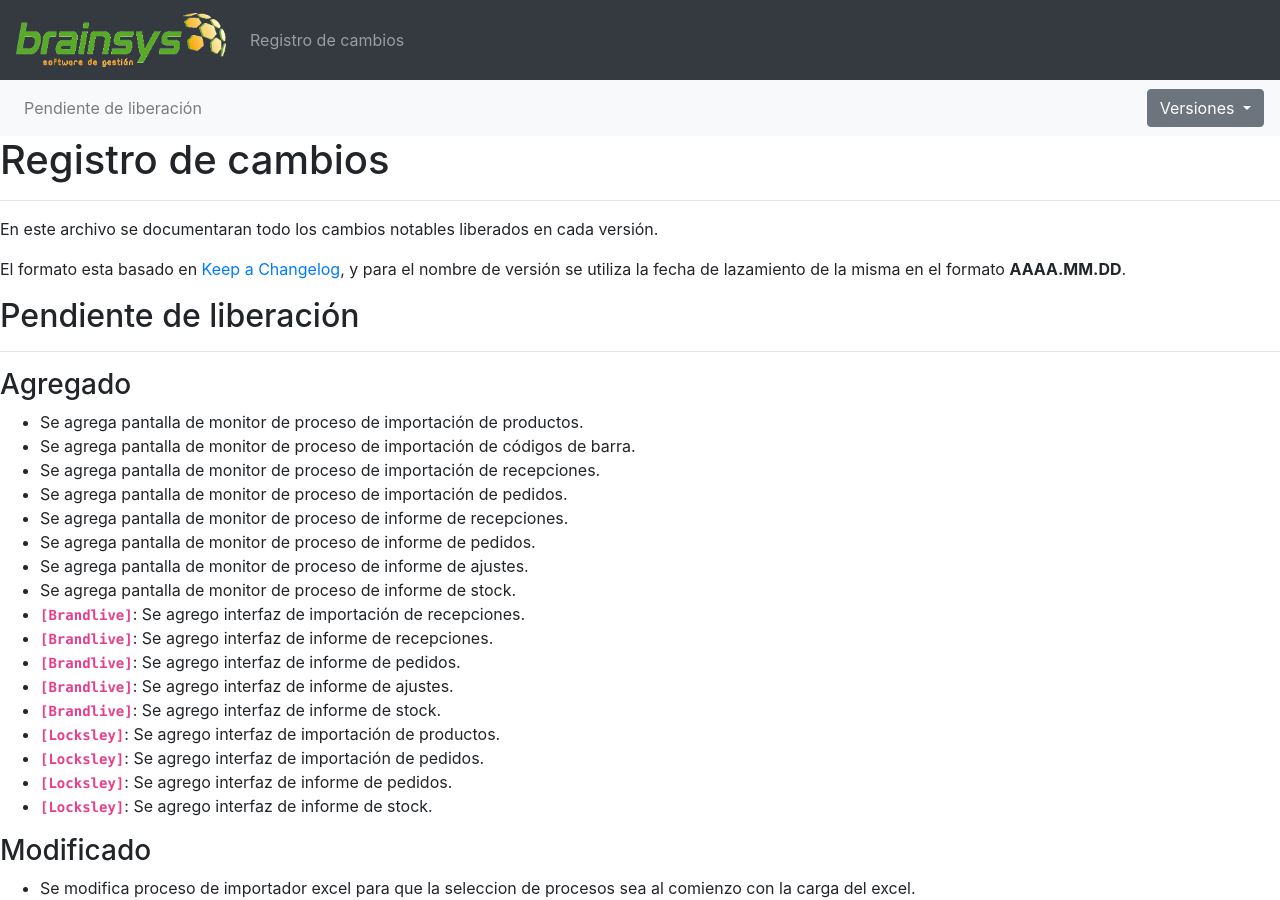
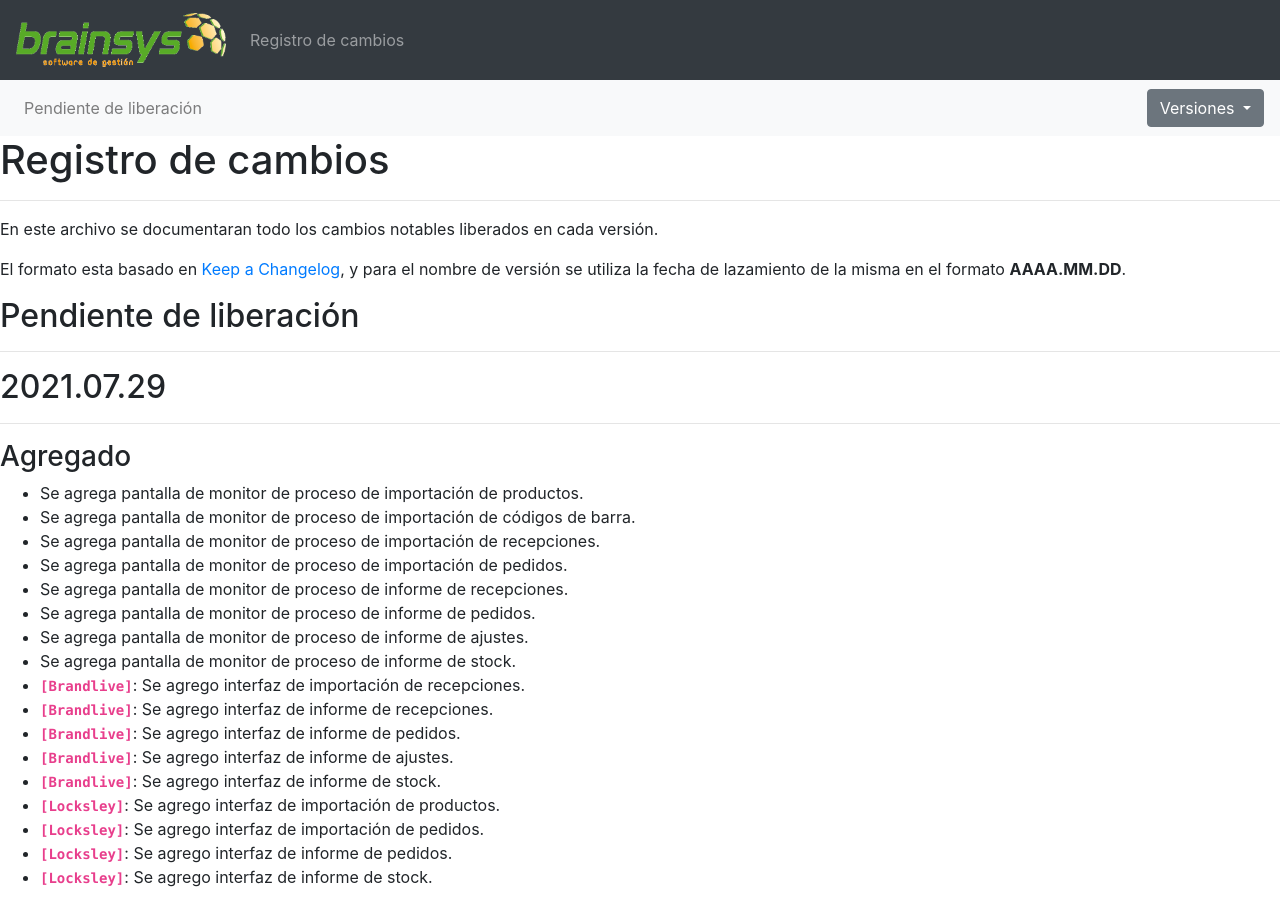
Before and after one commit to brainsys-arsaad/versionado, a Jekyll site: the page built from registro-cambios.markdown, in a window 1280 px wide and 900 px high. Built offline with Jekyll 4.4.1, drawn with Linux system fonts in a browser that asks for light colours.

Commit message:
Update registro-cambios.markdown

```diff
--- a/registro-cambios.markdown
+++ b/registro-cambios.markdown
@@ -6,6 +6,8 @@ navegacion:
     - nombre: "Pendiente de liberación"
       link: "registro-cambios#pendiente-de-liberación"
   versiones:
+    - nombre: "2021.08.20"
+      link: "registro-cambios#20210820"
     - nombre: "2021.07.29"
       link: "registro-cambios#20210729"
     - nombre: "2021.07.07"
@@ -44,6 +46,9 @@ En este archivo se documentaran todo los cambios notables liberados en cada vers
 El formato esta basado en [Keep a Changelog](https://keepachangelog.com/es-ES/1.0.0/), y para el nombre de versión se utiliza la fecha de lazamiento de la misma en el formato **AAAA.MM.DD**.
 
 ## Pendiente de liberación
+---
+
+## 2021.07.29
 ---
 ### Agregado
 - Se agrega pantalla de monitor de proceso de importación de productos.
```
